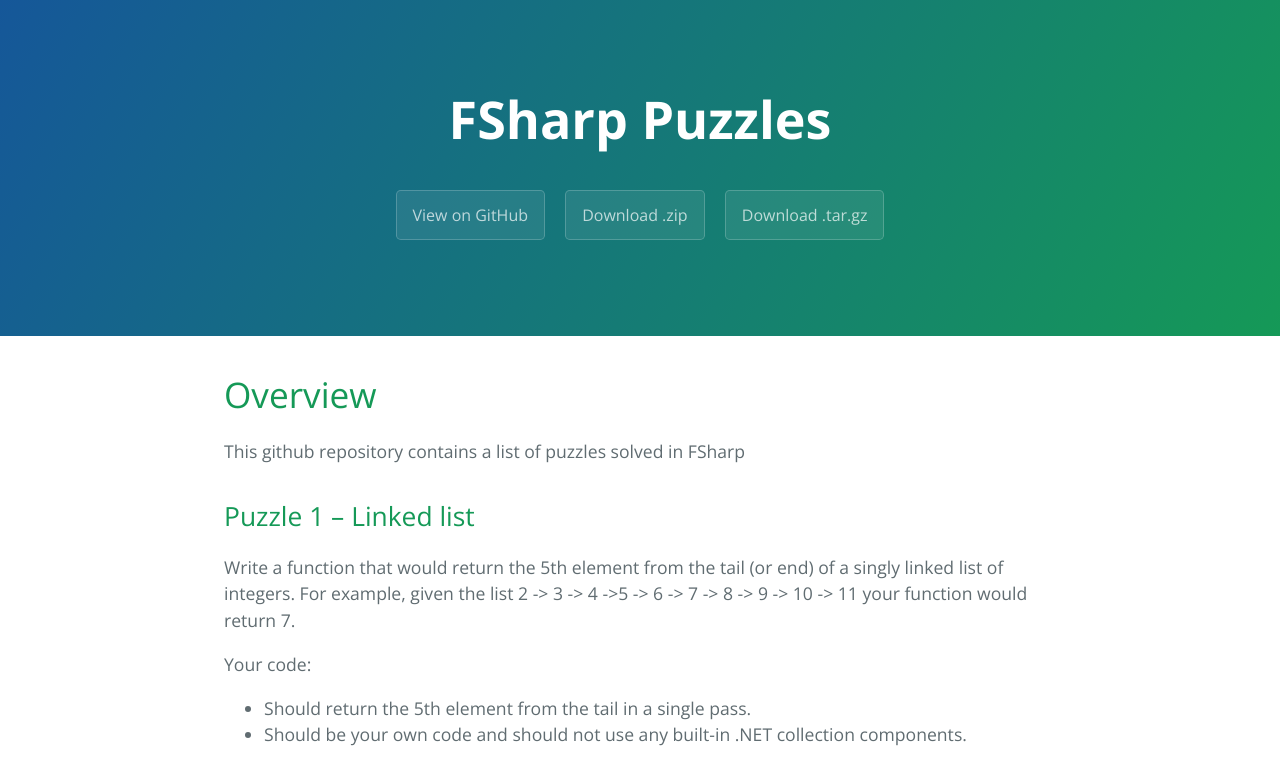
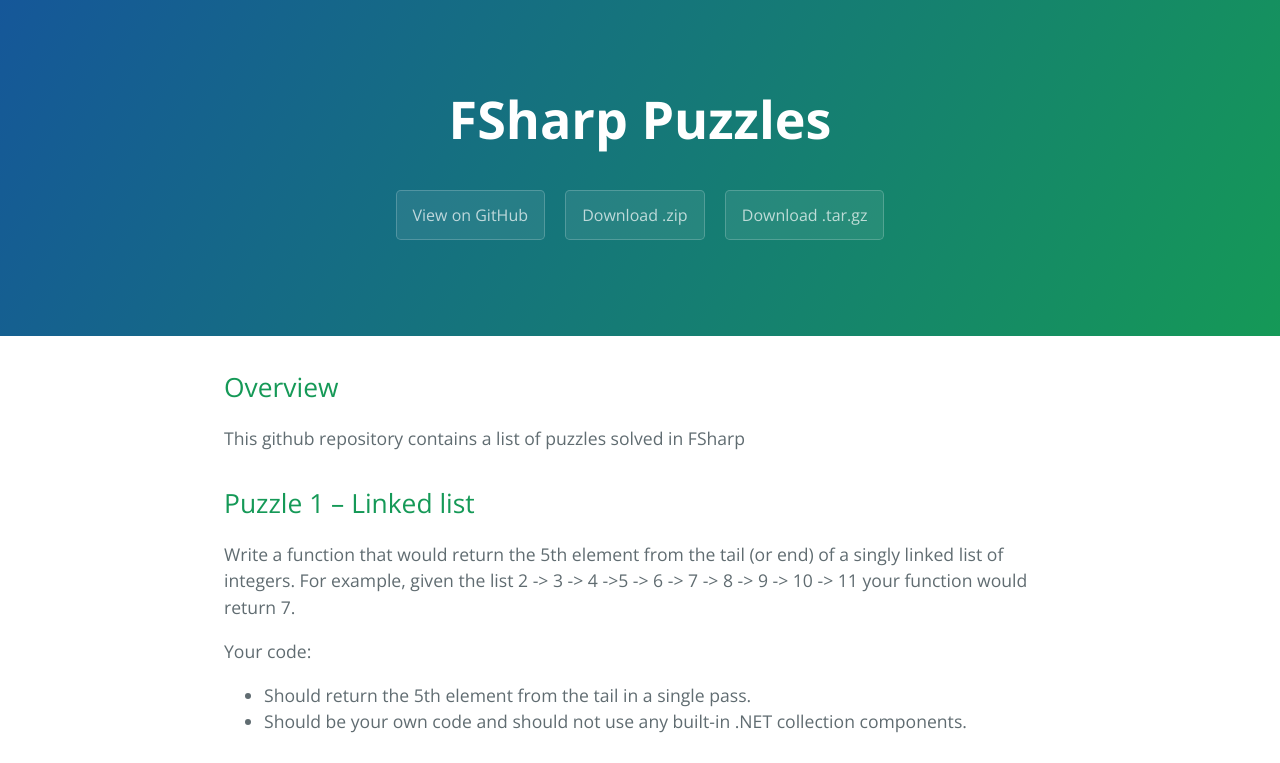
Before and after one commit to stuartjdavies/FSharp.Puzzles, a plain HTML site: page index.html in a window 1280 px wide. Shown: the top 763 px of the page. Drawn offline with nearby package versions, Linux system fonts and the light colour scheme.

```diff
--- a/index.html
+++ b/index.html
@@ -19,8 +19,8 @@
     </section>
 
     <section class="main-content">
-      <h1>
-<a id="overview" class="anchor" href="#overview" aria-hidden="true"><span class="octicon octicon-link"></span></a>Overview</h1>
+      <h2>
+<a id="overview" class="anchor" href="#overview" aria-hidden="true"><span class="octicon octicon-link"></span></a>Overview</h2>
 
 <p>This github repository contains a list of puzzles solved in FSharp</p>
 
```
Also changed, not shown: params.json (+1 -1 lines).
